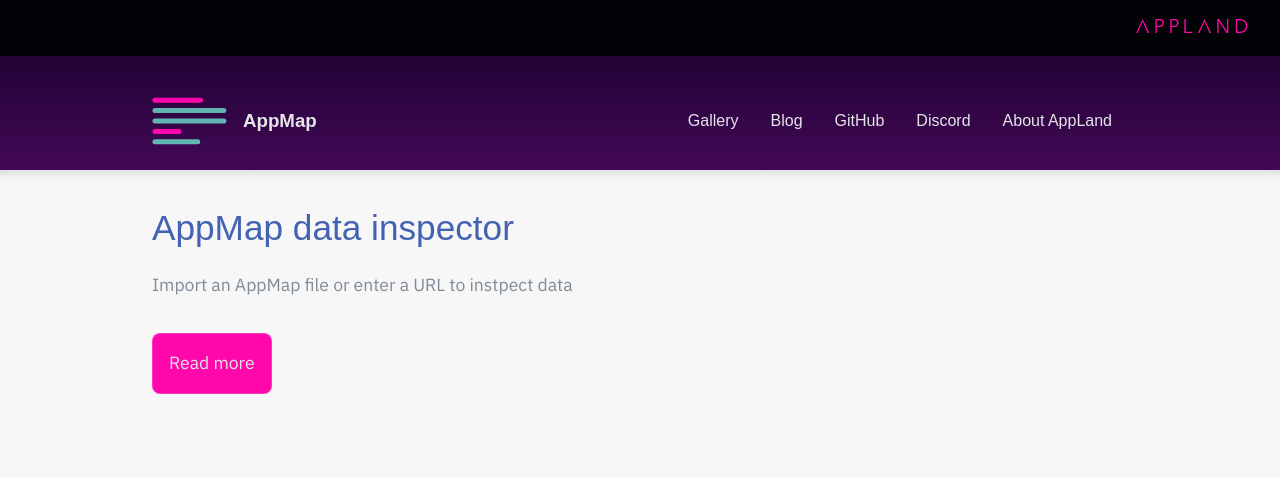
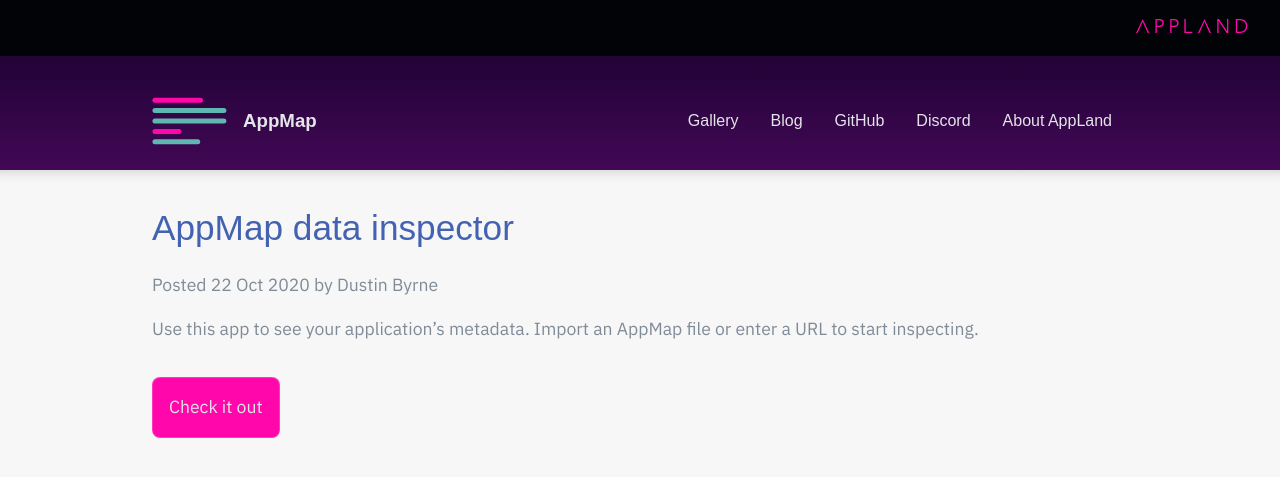
Before and after one commit to applandorg/applandorg.github.io, a Jekyll site: the page built from gallery/_posts/2020-10-22-appmap-data-inspector.md, in a window 1280 px wide. Shown: the top 477 px of the page. Built offline with Jekyll 4.4.1, drawn with Linux system fonts in a browser that asks for light colours; some web fonts are replaced.

Commit message:
styling and metadata

```diff
--- a/_layouts/post.html
+++ b/_layouts/post.html
@@ -3,8 +3,8 @@
 ---
 <div class="post-content">
   <h1>{{ page.title }}</h1>
+  <p class="post-meta">Posted {{ page.date | date_to_string }} by {{ page.author }}</p>
   {% if page.category=="blog" %}
-    <p class="post-meta">Posted {{ page.date | date_to_string }} by {{ page.author }}</p>
     {% if page.image %}
       <img src="{{ site.baseurl }}{{ page.image }}" alt="{{ page.title }}" class="post-image">
     {% endif %}
--- a/_pages/gallery.html
+++ b/_pages/gallery.html
@@ -13,10 +13,6 @@
         {% endif %}
         <div class="post-content">
           <h2>{{ post.title }}</h2>
-          <!-- <div class="post-exerpt">
-            {{ post.excerpt }}
-            <a href="{{ post.url }}">Continue reading</a>
-          </div> -->
         </div>
     </a>
   {% endif %}
--- a/gallery/_posts/2020-10-22-appmap-data-inspector.md
+++ b/gallery/_posts/2020-10-22-appmap-data-inspector.md
@@ -4,12 +4,12 @@
 author: Dustin Byrne
 permalink: /gallery/:title/
 category: gallery
-thumb: /gallery/assets/img/appmap-data-inspector.png
+thumb: /gallery/assets/img/appmap-data-inspector-thumb.jpg
 image: /gallery/assets/img/appmap-data-inspector.png
 excerpt_separator: <!--more-->
 ---
-Import an AppMap file or enter a URL to instpect data
+Use this app to see your application's metadata. Import an AppMap file or enter a URL to start inspecting.
 <!--more-->
 
-[Read more](https://appmap-data-inspector.netlify.app/?url=https%3A%2F%2Fapp.land%2Fapi%2Fscenarios%2Ffbc57147-b947-4423-bd60-ef0d3369726d)
+[Check it out](https://appmap-data-inspector.netlify.app/?url=https%3A%2F%2Fapp.land%2Fapi%2Fscenarios%2Ffbc57147-b947-4423-bd60-ef0d3369726d)
 {: .btn.btn-primary}
--- a/gallery/_posts/2020-10-22-view-sql-dependencies-of-a-class.markdown
+++ b/gallery/_posts/2020-10-22-view-sql-dependencies-of-a-class.markdown
@@ -13,5 +13,5 @@
 Start by selecting a scenario name from the dropdown list below. Next, choose a class name from among the classes which are used by the scenario. When you choose a class, you'll see a list of all the SQL queries that class depends on. (The SQL dependencies of a class are all the SQL queries which occur as a child node of the class in the functional flow graph).
 <!--more-->
 
-[Read more](https://observablehq.com/@kgilpin/sql-dependencies-for-discourse-postscontroller-create-wh)
+[Check it out](https://observablehq.com/@kgilpin/sql-dependencies-for-discourse-postscontroller-create-wh)
 {: .btn.btn-primary}
```
Also changed, not shown: other parts of gallery/_posts/2020-10-22-view-sql-dependencies-of-a-class.markdown (+2 -2 lines), gallery/_posts/2020-10-22-appmap-auto-dependencies.md (+1 -1 lines), gallery/assets/img/appmap-data-inspector-thumb.jpg (added), gallery/assets/img/view-sql-dependencies-thumb.jpg (added), gallery/assets/img/view-sql-dependencies.jpg (added).
